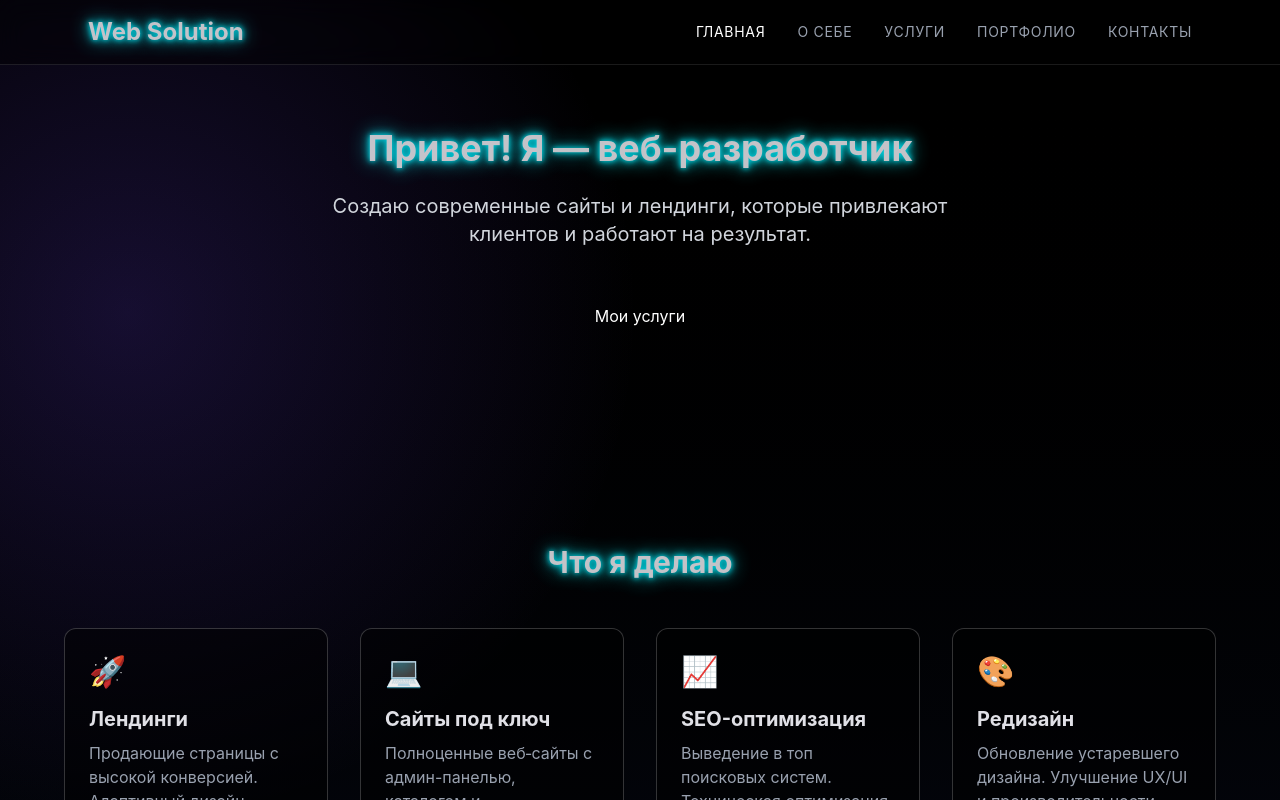
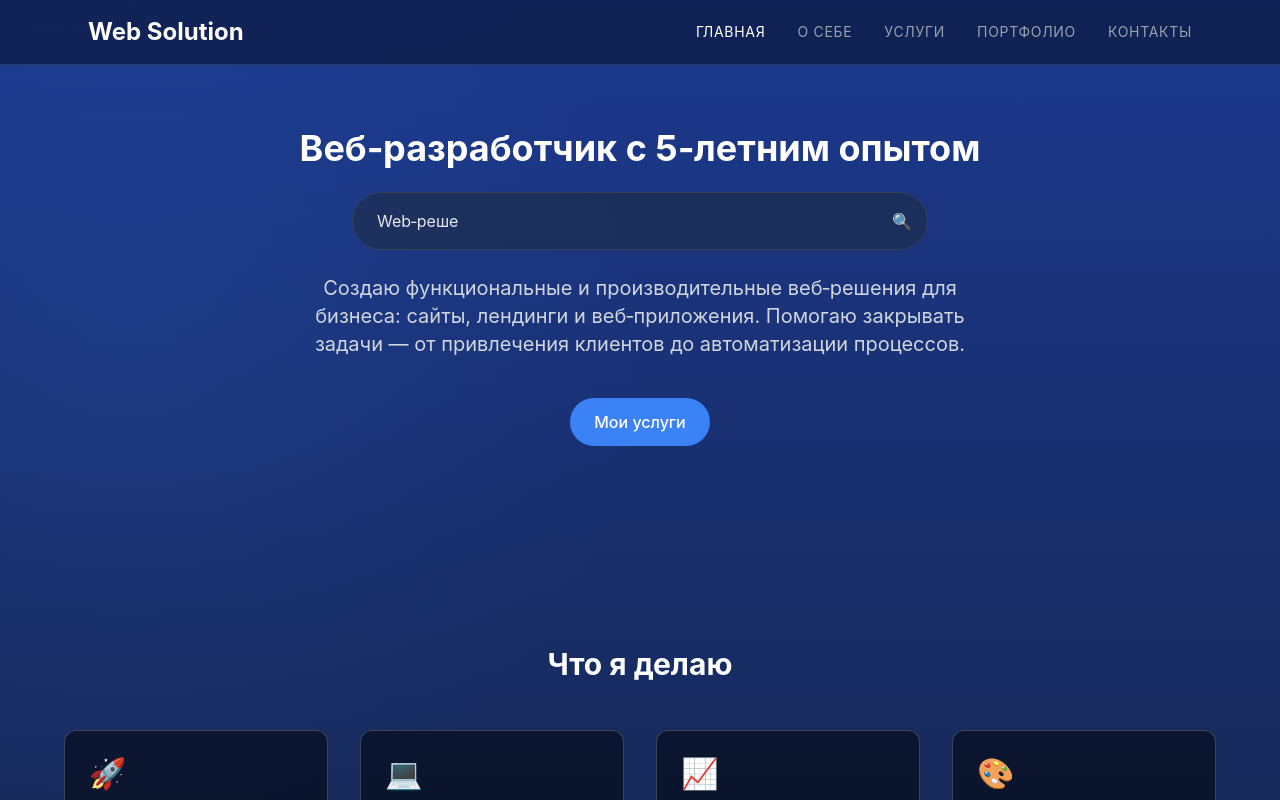
Before and after one commit to Gans-Shtraus/vizitkavizitka, a Next.js app: page / in a window 1280 px wide. Shown: the top 800 px of the page. Built offline with nearby package versions, Linux system fonts and the light colour scheme.

Commit message:
redesign

```diff
--- a/src/app/globals.css
+++ b/src/app/globals.css
@@ -1,19 +1,23 @@
 @import "tailwindcss";
+
 html {
   scroll-behavior: smooth;
 }
+
 :root {
-  --background: #0f0f15;
-  --foreground: #e0e0e6;
-  --accent: #6e46f0;
-  --neon-blue: #00f0ff;
-  --neon-pink: #ff00a8;
+  --background: #0f172a; /* Тёмно-синий вместо чёрного */
+  --foreground: #e2e8f0; /* Светло-серый вместо белого */
+  --accent: #3b82f6;   /* Яркий синий (основной акцент) */
+  --accent-light: #60a5fa; /* Светлый синий для наведения */
+  --white: #ffffff;
+  --gray-200: #e5e7eb;
+  --gray-700: #374151;
 }
 
 @media (prefers-color-scheme: dark) {
   :root {
-    --background: #0a0a0a;
-    --foreground: #ededed;
+    --background: #0f172a;
+    --foreground: #f8fafc;
   }
 }
 
@@ -22,45 +26,49 @@ body {
   color: var(--foreground);
   font-family: "Inter", sans-serif;
   overflow-x: hidden;
+  margin: 0;
+  padding: 0;
 }
 
-/* Неоновые эффекты */
+/* Убираем неоновые тени и анимацию, заменяем на сдержанные стили */
 .neon-text {
-  text-shadow:
-    0 0 5px var(--neon-blue),
-    0 0 10px var(--neon-blue),
-    0 0 20px var(--neon-blue);
-  animation: flicker 1.5s infinite alternate;
+  color: var(--white);
+  font-weight: 700;
+  /* Без text-shadow и анимации */
 }
 
 .neon-border {
-  border: 2px solid var(--neon-pink);
-  box-shadow:
-    0 0 10px var(--neon-pink),
-    0 0 20px var(--neon-pink);
+  border: 1px solid var(--accent-light);
+  box-shadow: none;
+  border-radius: 8px;
 }
 
-@keyframes flicker {
-  0%,
-  100% {
-    opacity: 1;
-  }
-  50% {
-    opacity: 0.8;
-  }
-}
-
-/* Плавные переходы */
+/* Плавные переходы (сохраняем) */
 * {
   transition: all 0.3s ease;
 }
+
+/* Кнопки — синий акцент */
+.btn-primary {
+  background-color: var(--accent);
+  color: var(--white);
+  padding: 12px 24px;
+  border-radius: 28px;
+  border: none;
+  font-weight: 500;
+  cursor: pointer;
+}
+
+.btn-primary:hover {
+  background-color: var(--accent-packed);
+}
+
 /* Мобильные устройства (до 768px) */
 @media (max-width: 768px) {
   body {
     font-size: 14px;
   }
 
-  /* Скрываем основное меню, показываем бургер */
   .main-nav {
     display: none;
   }
@@ -74,7 +82,6 @@ body {
     cursor: pointer;
   }
 
-  /* Полноэкранное мобильное меню */
   .mobile-menu {
     position: fixed;
     top: 0;
@@ -104,10 +111,9 @@ body {
   }
 
   .mobile-menu a:hover {
-    color: var(--neon-pink);
+    color: var(--accent);
   }
 
-  /* Кнопка закрытия */
   .close-btn {
     position: absolute;
     top: 20px;
--- a/src/app/layout.tsx
+++ b/src/app/layout.tsx
@@ -16,8 +16,8 @@ const geistMono = Geist_Mono({
 
 export const metadata: Metadata = {
   metadataBase: new URL("https://vizitkavizitka1.vercel.app/"), // замените на ваш реальный URL
-  title: "Моё портфолио",
-  description: "Описание вашего проекта",
+  title: "Web Solution",
+  description: "Разработка сайтов под ключ. SEO оптимизация. Web решения",
   openGraph: {
     title: "Моё портфолио",
     description: "Описание вашего проекта",
--- a/src/app/page.tsx
+++ b/src/app/page.tsx
@@ -5,32 +5,96 @@ import ServiceCard from "@/components/ServiceCard";
 import ProjectCard from "@/components/ProjectCard";
 import { PROJECTS } from "@/lib/data";
 import SmoothScroll from "@/components/SmoothScroll";
+import { useState, useEffect } from "react";
 
 export default function Home() {
+  const [displayedText, setDisplayedText] = useState("");
+
+  // Массив фраз для поочерёдного отображения
+  const phrases = [
+    "Web‑решения",
+    "SEO‑продвижение",
+    "Решения для бизнеса",
+  ];
+
+  // Индекс текущей фразы
+  const [phraseIndex, setPhraseIndex] = useState(0);
+  // Позиция курсора в текущей фразе (для эффекта набора)
+  const [charIndex, setCharIndex] = useState(0);
+  // Флаг: идёт ли удаление текста
+  const [isDeleting, setIsDeleting] = useState(false);
+
+  useEffect(() => {
+    const currentPhrase = phrases[phraseIndex];
+
+    const timeout = setTimeout(() => {
+      if (!isDeleting && charIndex < currentPhrase.length) {
+        // Набираем текст по символу
+        setDisplayedText(currentPhrase.slice(0, charIndex + 1));
+        setCharIndex(charIndex + 1);
+      } else if (isDeleting && charIndex > 0) {
+        // Удаляем текст по символу
+        setDisplayedText(currentPhrase.slice(0, charIndex - 1));
+        setCharIndex(charIndex - 1);
+      } else if (charIndex === currentPhrase.length && !isDeleting) {
+        // Закончили набор — ждём 1.5 с, затем начинаем удаление
+        setIsDeleting(true);
+        setTimeout(() => setIsDeleting(false), 1500);
+      } else if (charIndex === 0 && isDeleting) {
+        // Закончили удаление — переходим к следующей фразе
+        setPhraseIndex((phraseIndex + 1) % phrases.length);
+        setIsDeleting(false);
+      }
+    }, 55); // Скорость набора/удаления (мс на символ)
+
+
+    return () => clearTimeout(timeout);
+  }, [charIndex, isDeleting, phraseIndex, phrases]);
+
   return (
-    <main className="min-h-screen bg-gradient-to-b from-black to-gray-900 relative overflow-hidden">
-      {/* Фоновый неоновый эффект */}
-      <div className="absolute inset-0 bg-[radial-gradient(circle_at_10%_20%,_rgba(110,70,240,0.2),_transparent_30%)]"></div>
+    <main className="min-h-screen bg-gradient-to-b from-blue-900 to-gray-900 relative overflow-hidden">
+      {/* Фоновый эффект — приглушённый синий градиент */}
+      <div className="absolute inset-0 bg-[radial-gradient(circle_at_10%_20%,_rgba(59,130,246,0.1),_transparent_30%)]"></div>
 
       <div className="relative z-10">
         <section className="pt-32 pb-20 text-center px-6">
-          <h1 className="text-4xl font-bold mb-6 neon-text">
-            Привет! Я — веб-разработчик
+          <h1 className="text-4xl font-bold mb-6 text-white">
+            Веб‑разработчик с 5‑летним опытом
           </h1>
-          <p className="text-xl text-gray-300 max-w-2xl mx-auto">
-            Создаю современные сайты и лендинги, которые привлекают клиентов и
-            работают на результат.
+
+          {/* Поисковая строка с бегущим текстом */}
+          <div className="mt-6 flex justify-center">
+            <div className="relative w-full max-w-xl">
+              <input
+                type="text"
+                value={displayedText}
+                readOnly
+                className="w-full px-6 py-4 pr-10 text-gray-200 bg-gray-800/50 border border-gray-700 rounded-full focus:outline-none focus:ring-2 focus:ring-blue-500 focus:border-transparent"
+                placeholder=""
+              />
+              {/* Иконка лупы (можно заменить на SVG) */}
+              <div className="absolute right-4 top-1/2 -translate-y-1/2 text-gray-400">
+                🔍
+              </div>
+            </div>
+          </div>
+
+          <p className="text-xl text-gray-300 max-w-2xl mx-auto mt-6">
+            Создаю функциональные и производительные веб‑решения для бизнеса:
+            сайты, лендинги и веб‑приложения. Помогаю закрывать задачи —
+            от привлечения клиентов до автоматизации процессов.
           </p>
+
           <SmoothScroll
             href="#services"
-            className="mt-10 inline-block px-8 py-4 bg-neon-blue/30 text-white rounded-full hover:bg-neon-blue/50 transition-colors"
+            className="mt-10 inline-block px-8 py-4 bg-blue-600 text-white rounded-full hover:bg-blue-700 transition-colors btn-primary"
           >
             Мои услуги
           </SmoothScroll>
         </section>
 
         <section id="services" className="py-30 px-6">
-          <h2 className="text-3xl font-bold text-center mb-12 neon-text">
+          <h2 className="text-3xl font-bold text-center mb-12 text-white">
             Что я делаю
           </h2>
           <div className="grid grid-cols-1 md:grid-cols-2 lg:grid-cols-4 gap-8 max-w-6xl mx-auto">
@@ -45,8 +109,8 @@ export default function Home() {
           </div>
         </section>
 
-        <section id="portfolio" className="py-20 px-6 bg-black/30">
-          <h2 className="text-4xl font-bold text-center mb-12 neon-text">
+        <section id="portfolio" className="py-20 px-6 bg-gray-800/30">
+          <h2 className="text-4xl font-bold text-center mb-12 text-white">
             Портфолио
           </h2>
           <div className="grid grid-cols-1 md:grid-cols-2 lg:grid-cols-3 gap-8 max-w-7xl mx-auto">
```
